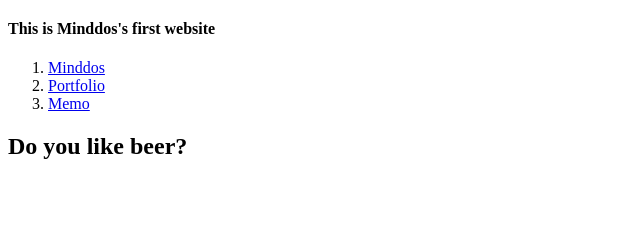
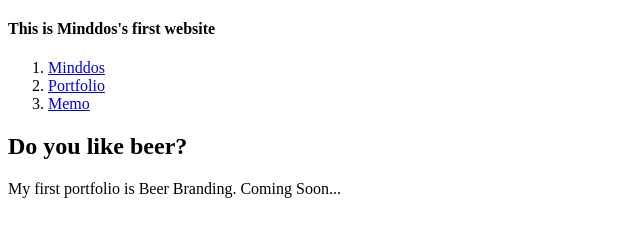
Before and after one commit to minddos/my-first-web-site, a plain HTML site: page 2.html in a window 1280 px wide. Shown: the part 60-296 px from the top of the page, without its empty margins (0-640 px from the left). Drawn offline with Linux system fonts and the light colour scheme.

Commit message:
edit only2

```diff
--- a/2.html
+++ b/2.html
@@ -13,5 +13,7 @@
     <li><a href="3.html">Memo</a></li>
 </ol>
 <h2>Do you like beer?</h2>
+<span>My first portfolio is Beer Branding.</span>
+<span>Coming Soon...</span>
 </body>
 </html>
```
